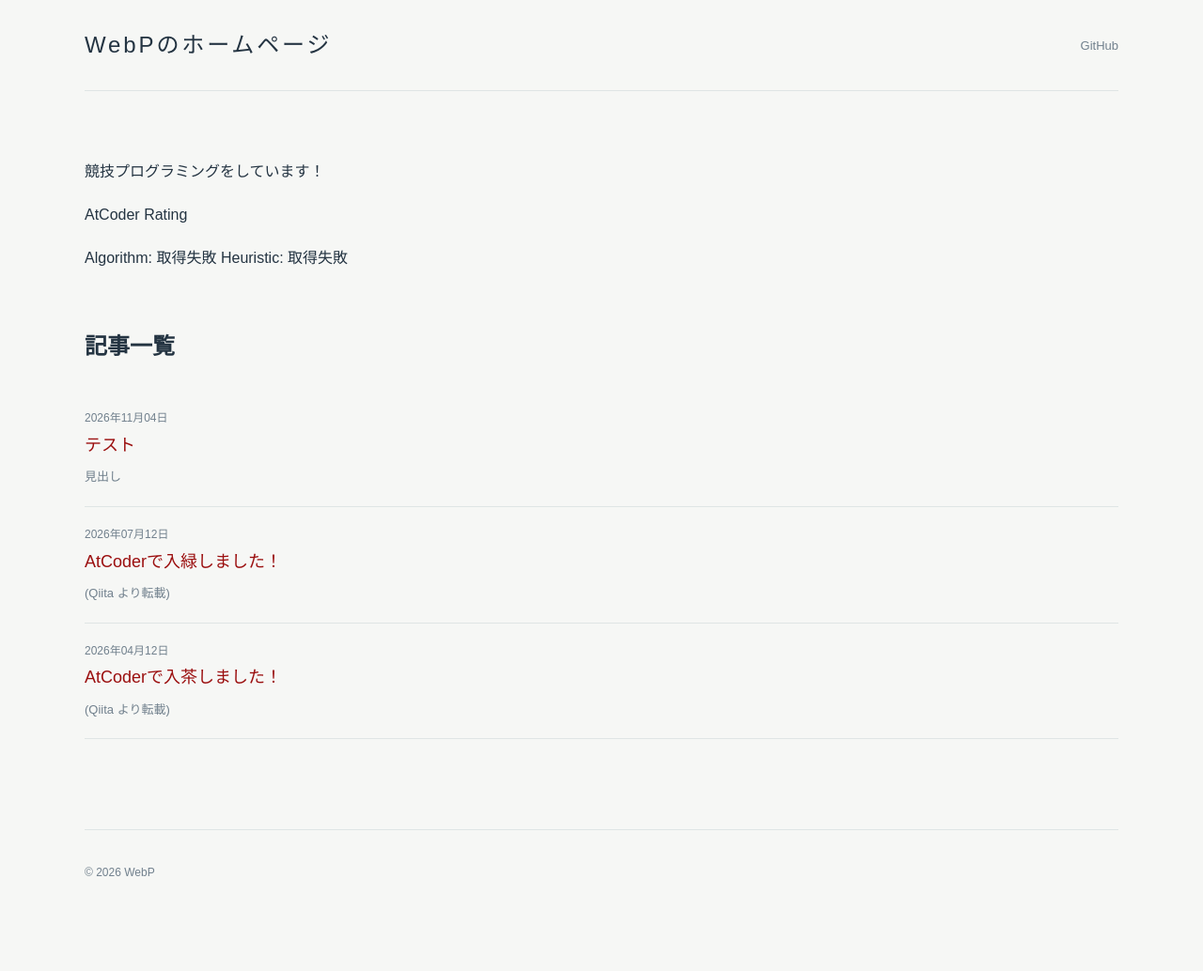
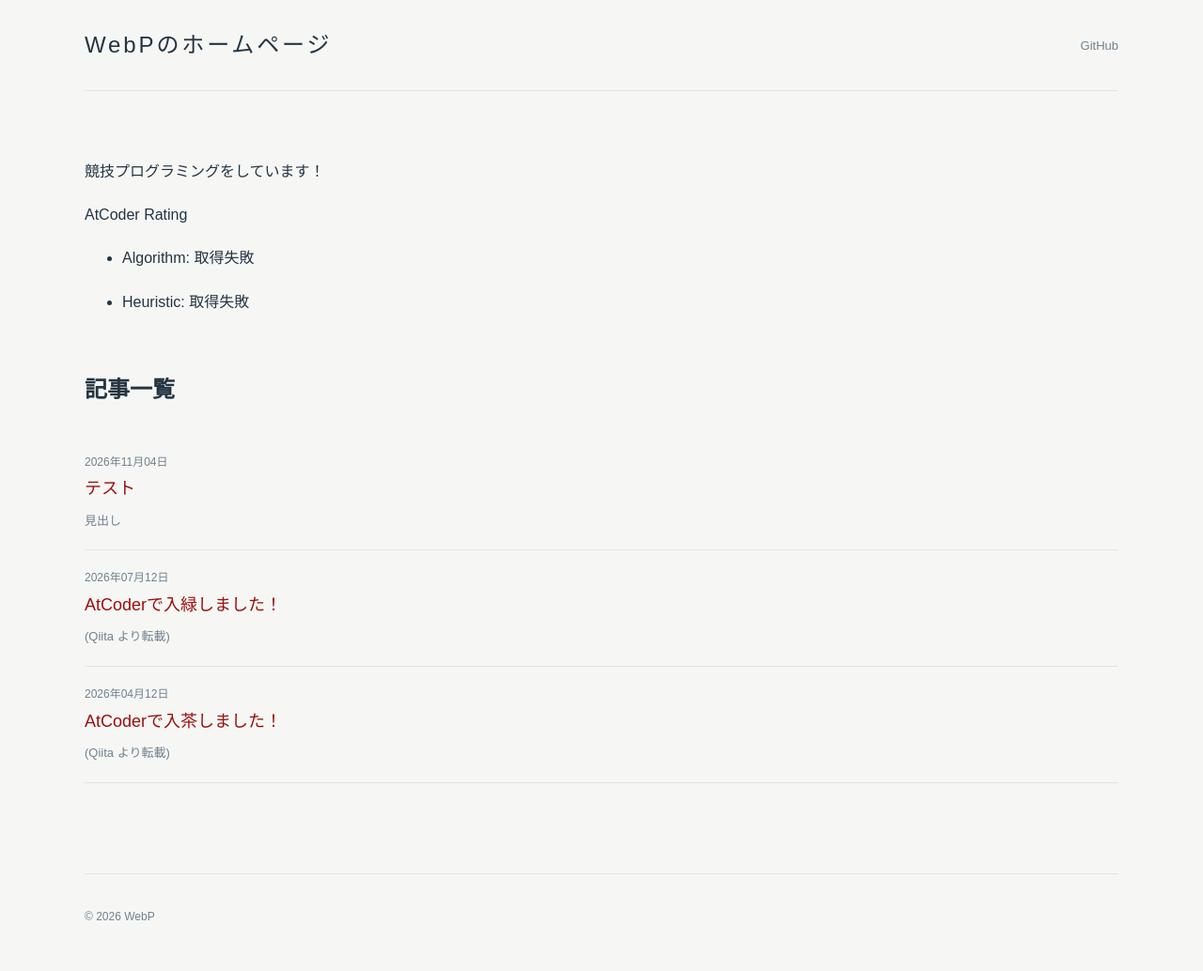
Before and after one commit to JPEG24/hp, a Jekyll site: the page built from index.md, in a window 1280 px wide. Shown: the whole page at 94% size. Built offline with Jekyll 4.4.1, drawn with Linux system fonts in a browser that asks for light colours; before the commit the page ends 988 px from its top, so only the background shows below that.

Commit message:
いろいろ

```diff
--- a/index.md
+++ b/index.md
@@ -7,5 +7,6 @@ title: ホーム
 
 AtCoder Rating
 
-Algorithm: <span id="atcoder-algo">Loading...</span>
-Heuristic: <span id="atcoder-heur">Loading...</span>
+- Algorithm: <span id="atcoder-algo">Loading...</span>
+
+- Heuristic: <span id="atcoder-heur">Loading...</span>
```
